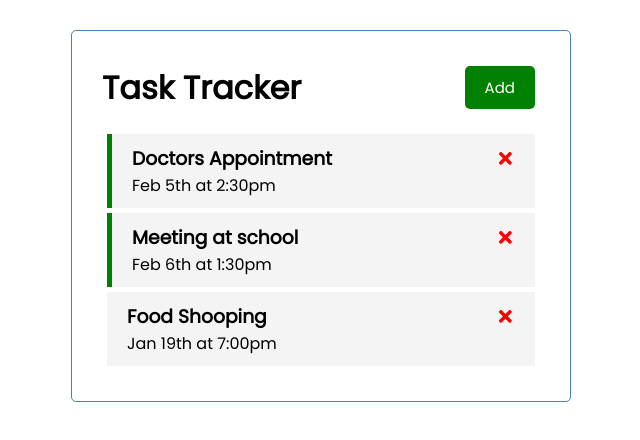
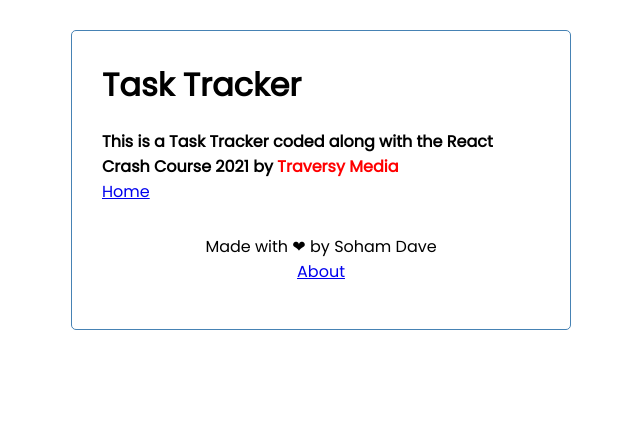
Before and after one commit to SohamDave08/React-Task-Tracker, a React (Create React App) app: page /about in a window 1280 px wide. Shown: the top 440 px of the page, without its empty margins (319-959 px from the left). Built offline with nearby package versions, Linux system fonts and the light colour scheme; data requests are answered from the project's data file.

Commit message:
React router integrated and final changes done

```diff
--- a/package.json
+++ b/package.json
@@ -10,6 +10,7 @@
     "react": "^17.0.1",
     "react-dom": "^17.0.1",
     "react-icons": "^4.1.0",
+    "react-router-dom": "^5.2.0",
     "react-scripts": "4.0.1",
     "web-vitals": "^0.2.4"
   },
--- a/src/App.js
+++ b/src/App.js
@@ -1,8 +1,11 @@
 import { useState, useEffect } from 'react'
+import { BrowserRouter as Router, Route } from 'react-router-dom'
 
 import Header from './Components/Header';
-import Tasks from './Components/Tasks';
-import AddTasks from './Components/AddTask';
+import Footer from './Components/Footer';
+import About from './Components/About';
+import Tasks from './Components/Tasks/Tasks';
+import AddTasks from './Components/Tasks/AddTask';
 
 function App() {
 
@@ -96,12 +99,16 @@ function App() {
 
 
   return (
+    <Router>
       <div className="container">
         <Header
           title="Task Tracker"
           onAdd={() => setShowAddTask(!showAddTask)}
           showAdd={showAddTask}
         />
+
+        <Route path='/' exact render={(props) => (
+          <>
               <AddTasks onAdd={addTask} showAddTask={showAddTask} />
               {
                 tasks.length > 0 ?
@@ -111,8 +118,13 @@ function App() {
                     onToggle={toggleReminder}
                   /> : 'No Task to display'
               }
+          </>
+        ) } />
+        <Route path='/about' exact component={About}/>
+        <Footer />
+      </div>
 
-    </div>
+    </Router>
     );
 }
 
--- /dev/null
+++ b/src/Components/About.js
@@ -0,0 +1,12 @@
+import { Link } from 'react-router-dom'
+
+const About = () => {
+    return (
+        <div>
+            <h4>This is a Task Tracker coded along with the React Crash Course 2021 by <a href="https://www.youtube.com/channel/UC29ju8bIPH5as8OGnQzwJyA" target="_blank" style={{color: "red", textDecoration: "none"}}><b>Traversy Media</b></a></h4>
+            <Link to="/">Home</Link>
+        </div>
+    )
+}
+
+export default About
--- /dev/null
+++ b/src/Components/Footer.js
@@ -0,0 +1,12 @@
+import { Link } from 'react-router-dom'
+
+const Footer = () => {
+    return (
+        <footer>
+            <p>Made with ❤ by Soham Dave</p>
+            <Link to="/about">About</Link>
+        </footer>
+    )
+}
+
+export default Footer
--- a/src/Components/Header.js
+++ b/src/Components/Header.js
@@ -1,15 +1,22 @@
 import PropTypes from 'prop-types'
+import { useLocation } from 'react-router-dom'
+
 import Button from './Elements/Button'
 
 const Header = ({ title, onAdd, showAdd }) => {
+    const location = useLocation()
+
     return (
         <header className='header'>
             <h1>{ title }</h1>
-            <Button
+            {
+                location.pathname === '/' ?
+                <Button
                 color={!showAdd ? 'green': 'red'}
                 text={!showAdd ? 'Add': 'Close'}
                 onClick={ () => onAdd() }
-            S/>
+                /> : ''
+            }
         </header>
     )
 }
```
Also changed, not shown: src/Components/Tasks/AddTask.js (renamed from src/Components/AddTask.js), src/Components/Tasks/Task.js (renamed from src/Components/Task.js), src/Components/Tasks/Tasks.js (renamed from src/Components/Tasks.js), 2 other files (tests, documents, lock files or other folders). Lines whose indentation alone changed are shown as unchanged.
